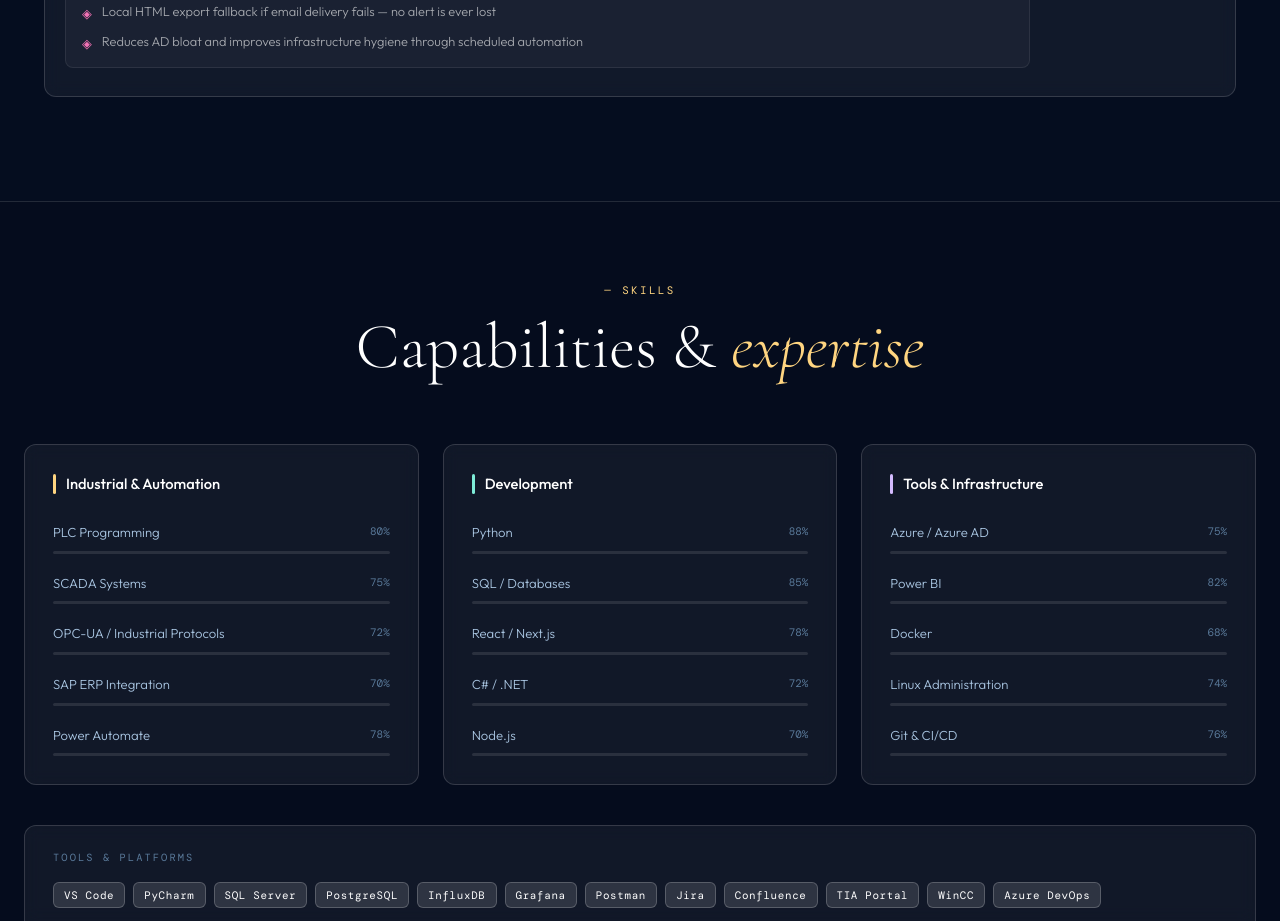
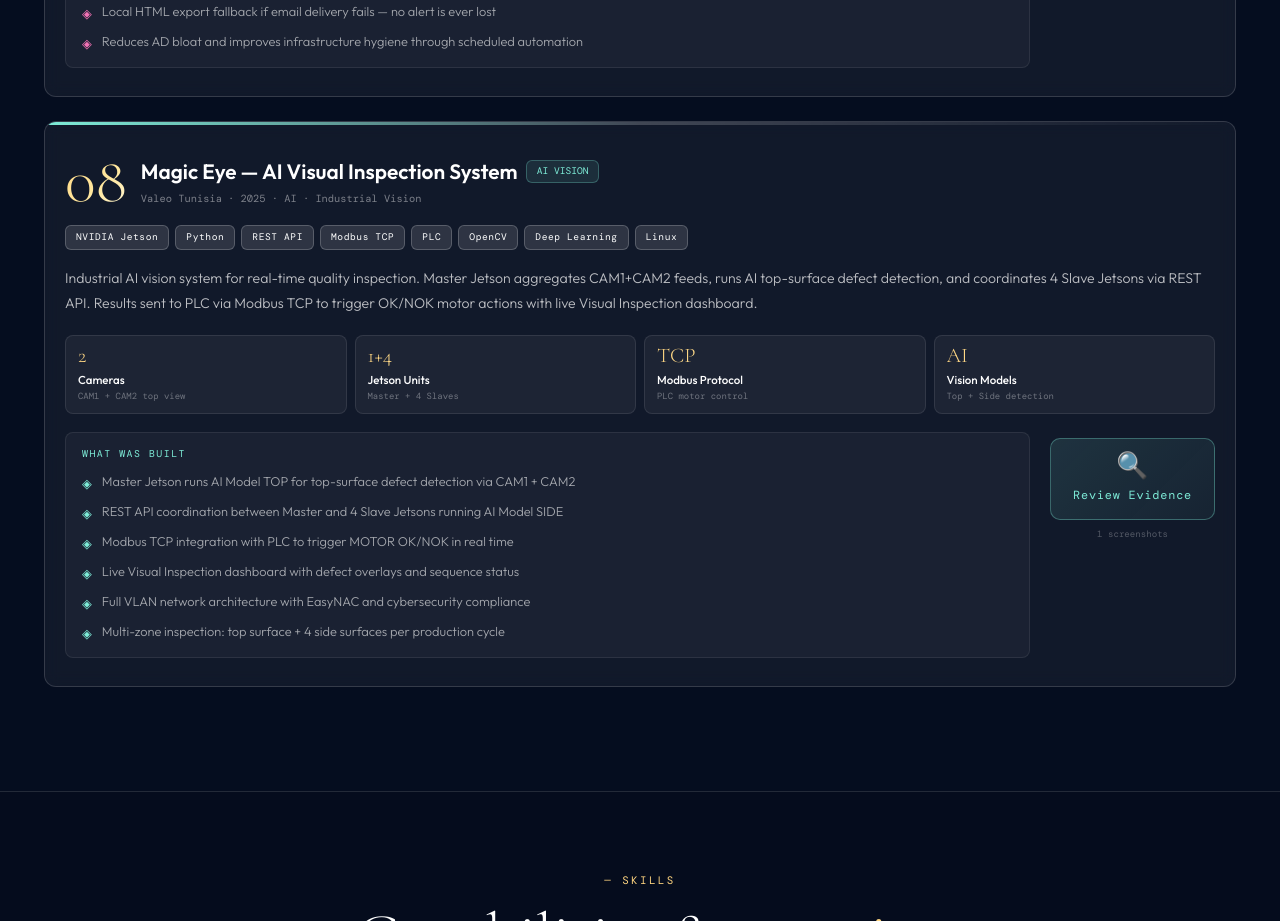
Before and after one commit to harrabialaa-dotcom/portfolio-v2, a Next.js app: page / in a window 1280 px wide. Shown: the part 6380-7301 px from the top of the page. Built offline with nearby package versions, Linux system fonts and the light colour scheme; a web font is replaced by a local one.

Commit message:
feat: Magic Eye AI Visual Inspection project

```diff
--- a/components/Projects.tsx
+++ b/components/Projects.tsx
@@ -558,6 +558,7 @@
   const showBackup   = filter === 'all' || filter === 'sysadmin'
   const showInactive = filter === 'all' || filter === 'powershell' || filter === 'automation'
   const showAI       = filter === 'all' || filter === 'ai' || filter === 'sysadmin'
+  const showMagic    = filter === 'all' || filter === 'ai' || filter === 'industrial'
   const showPLC      = filter === 'all' || filter === 'industrial' || filter === 'ai'
   const others       = filter === 'all' ? OTHER_PROJECTS : OTHER_PROJECTS.filter(p => p.category === filter)
 
@@ -775,6 +776,38 @@
         </div>
       )}
 
+
+      {showMagic && (
+        <div>
+          <FeaturedCard
+            number="08"
+            title="Magic Eye — AI Visual Inspection System"
+            subtitle="Valeo Tunisia · 2025 · AI · Industrial Vision"
+            badge="AI VISION"
+            accentColor="#7eecd8"
+            tags={['NVIDIA Jetson', 'Python', 'REST API', 'Modbus TCP', 'PLC', 'OpenCV', 'Deep Learning', 'Linux']}
+            desc="Industrial AI vision system for real-time quality inspection. Master Jetson aggregates CAM1+CAM2 feeds, runs AI top-surface defect detection, and coordinates 4 Slave Jetsons via REST API. Results sent to PLC via Modbus TCP to trigger OK/NOK motor actions with live Visual Inspection dashboard."
+            metrics={[
+              { v: '2',   l: 'Cameras',         sub: 'CAM1 + CAM2 top view' },
+              { v: '1+4', l: 'Jetson Units',    sub: 'Master + 4 Slaves' },
+              { v: 'TCP', l: 'Modbus Protocol', sub: 'PLC motor control' },
+              { v: 'AI',  l: 'Vision Models',   sub: 'Top + Side detection' },
+            ]}
+            highlights={[
+              'Master Jetson runs AI Model TOP for top-surface defect detection via CAM1 + CAM2',
+              'REST API coordination between Master and 4 Slave Jetsons running AI Model SIDE',
+              'Modbus TCP integration with PLC to trigger MOTOR OK/NOK in real time',
+              'Live Visual Inspection dashboard with defect overlays and sequence status',
+              'Full VLAN network architecture with EasyNAC and cybersecurity compliance',
+              'Multi-zone inspection: top surface + 4 side surfaces per production cycle',
+            ]}
+            screens={[
+              { src: '/screenshots/ai-line.png', label: 'Communication Architecture', desc: 'CAM1/CAM2 → Master Jetson → REST API → Slave Jetsons → Modbus TCP → PLC → Motors' },
+            ]}
+          />
+        </div>
+      )}
+
       {/* ── Other projects grid ── */}
       {others.length > 0 && (
         <div style={{ display: 'grid', gridTemplateColumns: 'repeat(auto-fill, minmax(320px,1fr))', gap: 18 }}>
```
